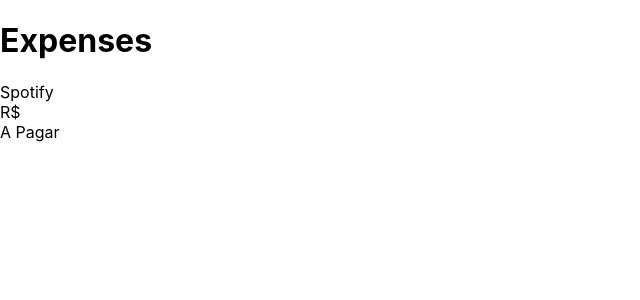
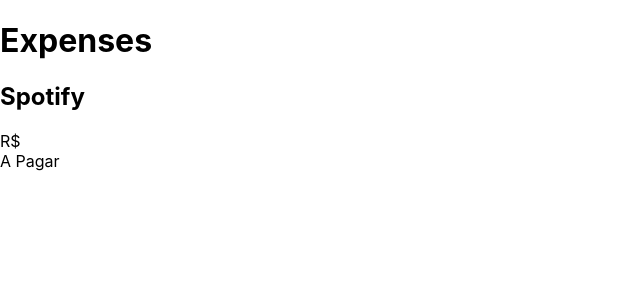
Before and after one commit to felipecesr/react-test-driven-development, a React (Create React App) app: page / in a window 1280 px wide. Shown: the top 300 px of the page, without its empty margins (0-640 px from the left). Built offline with nearby package versions, Linux system fonts and the light colour scheme.

Commit message:
refactor(step-3): use getByRole

```diff
--- a/src/components/Expense/index.js
+++ b/src/components/Expense/index.js
@@ -1,6 +1,6 @@
 const Expense = ({ title, value, paid }) => (
   <div>
-    <div>{title}</div>
+    <h2>{title}</h2>
     <div>R$ {value}</div>
     <div>{paid ? 'Pago' : 'A Pagar'}</div>
   </div>
```
Also changed, not shown: 1 other file (tests, documents, lock files or other folders).
